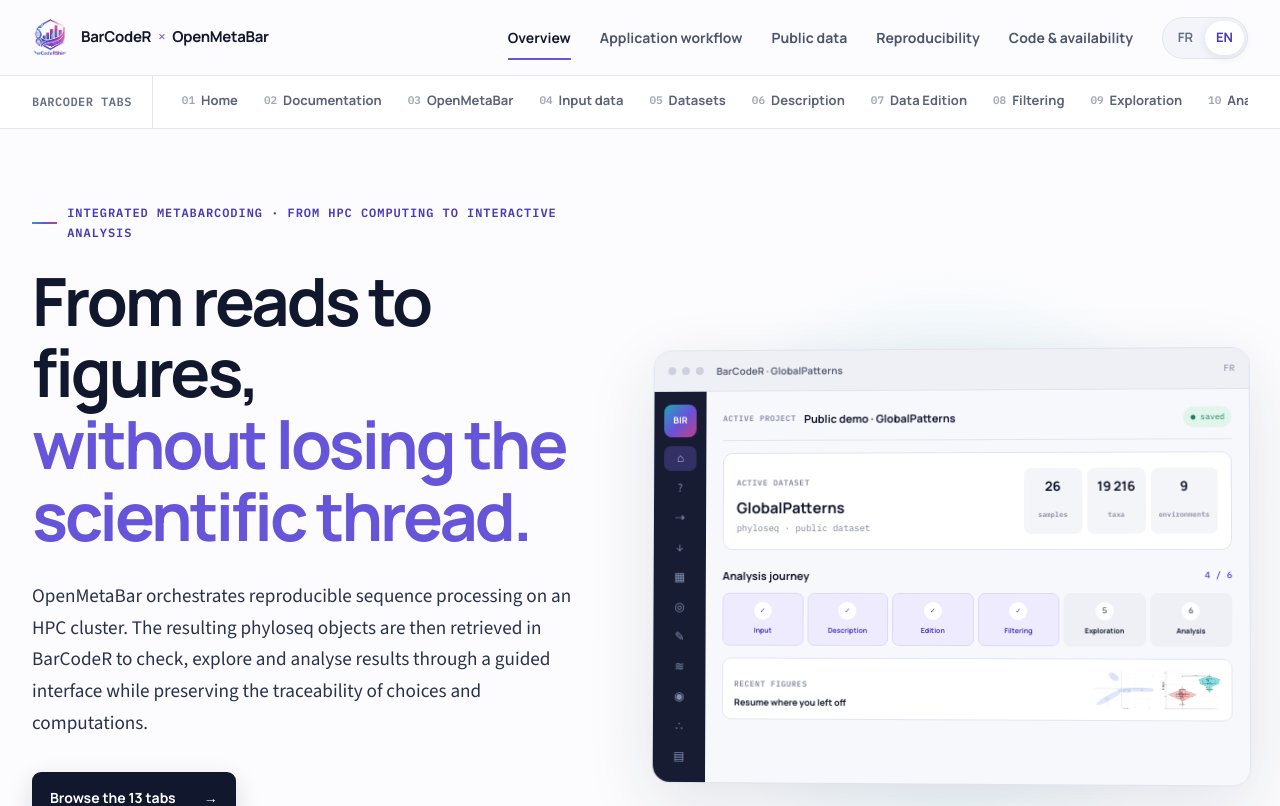
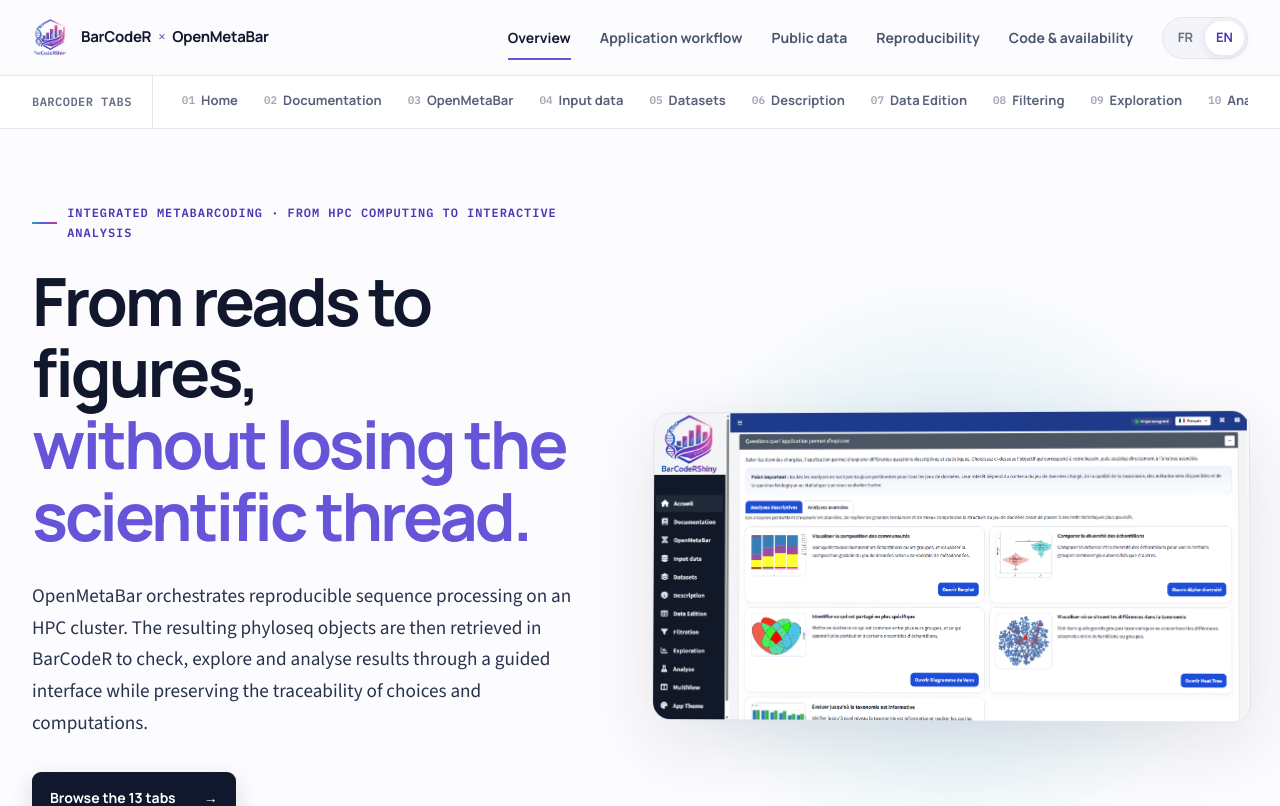
Before and after one commit to MLPosuphy/site-BarCodeR-R-shiny-application, a React (Vite) app: page / in a window 1280 px wide. Shown: the top 806 px of the page. Built offline with nearby package versions, Linux system fonts and the light colour scheme.

Commit message:
Use real BarCodeR homepage screenshot

```diff
--- a/src/App.tsx
+++ b/src/App.tsx
@@ -5,9 +5,10 @@
 const tx = (value: Localized, language: Language) => value[language];
 const moduleHref = (key: string) => `#/application/${key}`;
 
-// When the real BarCodeR home screenshot is provided, place it in `public/`
-// and set this single path (for example: "app-previews/barcoder-home-real.png").
-const HOME_SCREENSHOT_PATH: string | null = null;
+// Main BarCodeR application screenshot displayed on the overview page.
+// Replacing this file in `public/app-previews/` updates the visual without
+// changing the page component.
+const HOME_SCREENSHOT_PATH: string | null = "app-previews/barcoder-home-real.png";
 
 const groupOrder: AppModule["group"][] = ["orient", "input", "prepare", "analyse", "report"];
 
--- a/src/styles.css
+++ b/src/styles.css
@@ -131,8 +131,8 @@
 .preview-recent > div { flex: 1; }
 .preview-recent b { display: block; font-family: var(--font-display); font-size: 9px; }
 .preview-recent img { border-radius: 5px; height: 38px; object-fit: cover; width: 58px; }
-.home-screenshot-frame { aspect-ratio: 1.46 / 1; background: #f7f8fc; border: 1px solid #dfe3ee; border-radius: 18px; box-shadow: var(--shadow); overflow: hidden; transform: rotateY(-2deg) rotateX(1deg); }
-.home-screenshot-frame img { height: 100%; object-fit: cover; object-position: left top; width: 100%; }
+.home-screenshot-frame { aspect-ratio: 1900 / 985; background: #f7f8fc; border: 1px solid #dfe3ee; border-radius: 18px; box-shadow: var(--shadow); overflow: hidden; transform: rotateY(-2deg) rotateX(1deg); }
+.home-screenshot-frame img { height: 100%; object-fit: contain; object-position: left top; width: 100%; }
 .signal-card { align-items: center; animation: settle-in .65s cubic-bezier(.2,.8,.2,1) both; background: rgba(255,255,255,.97); border: 1px solid var(--line); border-radius: 11px; box-shadow: 0 14px 36px rgba(28,34,61,.14); display: flex; gap: 11px; min-width: 176px; padding: 12px 14px; position: absolute; }
 .signal-card > span { align-items: center; background: var(--violet-pale); border-radius: 8px; color: var(--violet-dark); display: flex; flex: 0 0 auto; font-family: var(--font-display); font-size: 11px; font-weight: 800; height: 34px; justify-content: center; width: 38px; }
 .signal-card b { display: block; font-family: var(--font-display); font-size: 13px; }
```
Also changed, not shown: public/app-previews/barcoder-home-real.png (added).
